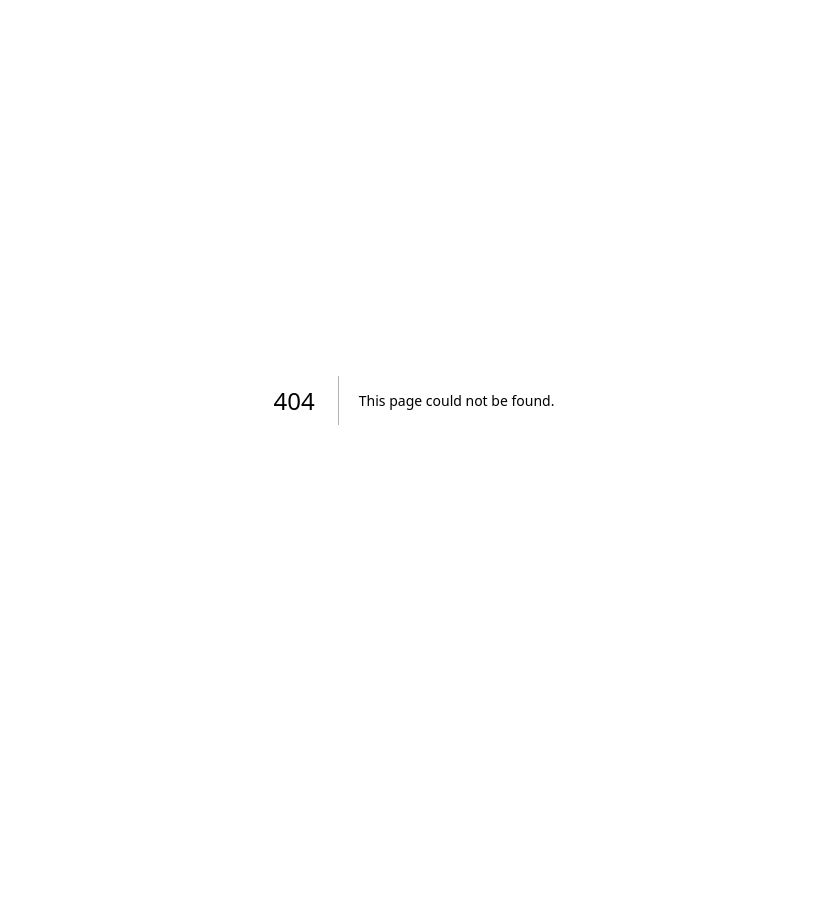
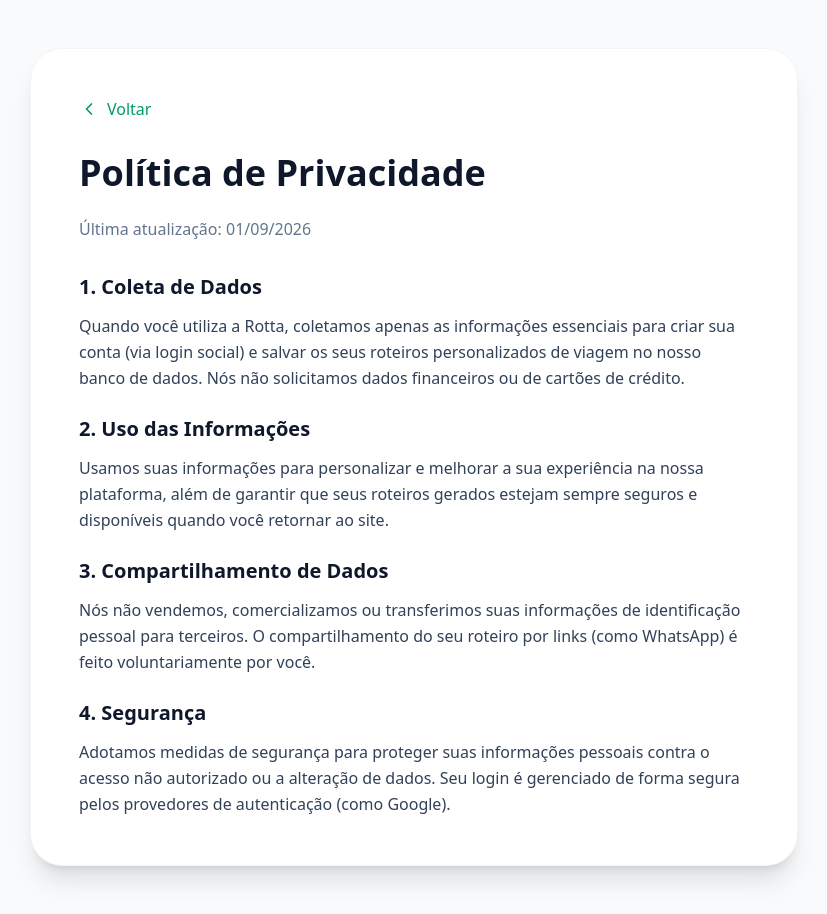
Before and after one commit to iago012h/rotta, a Next.js app: page /privacidade in a window 1280 px wide. Before the commit this address had no page. Shown: the whole page, without its empty margins (226-1053 px from the left). Before the commit the page ends 800 px from the top, so only its background shows below. Built offline with nearby package versions, Linux system fonts and the light colour scheme; a web font is replaced by a local one.

Commit message:
feat: modal de destino em alta com orcamento dinamico e paginas de termos

```diff
--- a/src/app/page.tsx
+++ b/src/app/page.tsx
@@ -68,6 +68,7 @@ export default function Home() {
   // Estado para Confirmar Pessoas em Destinos Populares
   const [destinoParaConfirmar, setDestinoParaConfirmar] = useState<{nome: string, preco: string} | null>(null);
   const [pessoasConfirmacao, setPessoasConfirmacao] = useState("1");
+  const [orcamentoConfirmacao, setOrcamentoConfirmacao] = useState("");
 
   const chatEndRef = useRef<HTMLDivElement>(null);
   const searchBarRef = useRef<HTMLDivElement>(null);
@@ -149,6 +150,7 @@ export default function Home() {
   const handleDestinoClick = (nomeDestino: string, precoEstimado: string) => {
     setDestinoParaConfirmar({ nome: nomeDestino, preco: precoEstimado });
     setPessoasConfirmacao("1");
+    setOrcamentoConfirmacao("");
   };
 
   const handleQuestionClick = (question: string, answer: string) => {
@@ -209,9 +211,9 @@ export default function Home() {
               <X className="w-5 h-5" />
             </button>
             <h2 className="text-3xl font-serif font-bold mb-2">Partiu {destinoParaConfirmar.nome}?</h2>
-            <p className="text-gray-500 mb-6">Quantas pessoas vão curtir essa viagem com você?</p>
+            <p className="text-gray-500 mb-6">Personalize os últimos detalhes para a sua viagem.</p>
 
-            <div className="flex flex-col w-full mb-6 relative group">
+            <div className="flex flex-col w-full mb-4 relative group">
               <span className="text-[10px] sm:text-xs font-bold text-gray-600 uppercase tracking-wider mb-2">Viajantes</span>
               <select
                 value={pessoasConfirmacao}
@@ -225,19 +227,33 @@ export default function Home() {
               </select>
             </div>
 
+            <div className="flex flex-col w-full mb-6 relative group">
+              <span className="text-[10px] sm:text-xs font-bold text-gray-600 uppercase tracking-wider mb-2">Orçamento Total</span>
+              <div className="flex items-center bg-gray-50 border border-gray-200 hover:border-emerald-500 transition-colors p-4 rounded-xl">
+                <span className="text-sm sm:text-base text-slate-900 font-medium mr-2">R$</span>
+                <input
+                  type="number"
+                  value={orcamentoConfirmacao}
+                  onChange={(e) => setOrcamentoConfirmacao(e.target.value)}
+                  placeholder="Ex: 5000"
+                  className="bg-transparent outline-none text-slate-900 font-medium placeholder-gray-400 w-full text-sm sm:text-base appearance-none"
+                />
+              </div>
+            </div>
+
             <button
               onClick={() => {
-                const precoNumerico = destinoParaConfirmar.preco.replace(/\D/g, '');
+                const finalOrcamento = orcamentoConfirmacao.trim() ? orcamentoConfirmacao : destinoParaConfirmar.preco.replace(/\D/g, '');
                 if (!user) {
                   setDestino(destinoParaConfirmar.nome);
-                  setOrcamento(precoNumerico);
+                  setOrcamento(finalOrcamento);
                   setDuracao("5");
                   setPessoas(pessoasConfirmacao);
                   setSurpriseMe(false);
                   setDestinoParaConfirmar(null);
                   setIsLoginModalOpen(true);
                 } else {
-                  router.push(`/dashboard?destino=${encodeURIComponent(destinoParaConfirmar.nome)}&duracao=5&orcamento=${encodeURIComponent(precoNumerico)}&pessoas=${encodeURIComponent(pessoasConfirmacao)}`);
+                  router.push(`/dashboard?destino=${encodeURIComponent(destinoParaConfirmar.nome)}&duracao=5&orcamento=${encodeURIComponent(finalOrcamento)}&pessoas=${encodeURIComponent(pessoasConfirmacao)}`);
                 }
               }}
               className="w-full flex items-center justify-center gap-3 bg-emerald-600 text-white hover:bg-emerald-700 p-4 rounded-2xl font-medium transition"
@@ -482,7 +498,7 @@ export default function Home() {
                   <div className="absolute inset-0 bg-gradient-to-t from-black/80 via-black/20 to-transparent" />
                   <div className="absolute bottom-0 left-0 p-6 w-full">
                     <h3 className="text-2xl font-bold text-white mb-1">{destino.nome}</h3>
-                    <p className="text-white/90 font-medium text-sm">{destino.local} • {destino.preco}</p>
+                    <p className="text-white/90 font-medium text-sm">{destino.local}</p>
                   </div>
                 </div>
               ))}
@@ -555,8 +571,8 @@ export default function Home() {
           </div>
           <p className="text-sm text-gray-400">© 2026 Rotta. Construído para transformar viagens.</p>
           <div className="flex gap-4">
-            <span className="text-sm text-gray-400 hover:text-white cursor-pointer">Termos</span>
-            <span className="text-sm text-gray-400 hover:text-white cursor-pointer">Privacidade</span>
+            <a href="/termos" className="text-sm text-gray-400 hover:text-white cursor-pointer transition">Termos</a>
+            <a href="/privacidade" className="text-sm text-gray-400 hover:text-white cursor-pointer transition">Privacidade</a>
           </div>
         </div>
       </footer>
--- /dev/null
+++ b/src/app/privacidade/page.tsx
@@ -0,0 +1,46 @@
+import React from 'react';
+import { useRouter } from 'next/navigation';
+import { ChevronLeft } from 'lucide-react';
+
+export default function PrivacidadePage() {
+  const router = useRouter();
+
+  return (
+    <div className="min-h-screen bg-slate-50 text-slate-900 font-sans p-6 md:p-12">
+      <div className="max-w-3xl mx-auto bg-white p-8 md:p-12 rounded-[2rem] shadow-xl border border-gray-100">
+        <button
+          onClick={() => router.back()}
+          className="flex items-center gap-2 text-emerald-600 font-medium mb-8 hover:text-emerald-700 transition"
+        >
+          <ChevronLeft className="w-5 h-5" />
+          Voltar
+        </button>
+
+        <h1 className="text-4xl font-serif font-bold text-slate-900 mb-6">Política de Privacidade</h1>
+        <p className="text-slate-500 mb-8">Última atualização: {new Date().toLocaleDateString('pt-BR')}</p>
+
+        <div className="space-y-6 text-slate-700 leading-relaxed">
+          <section>
+            <h2 className="text-xl font-bold text-slate-900 mb-3">1. Coleta de Dados</h2>
+            <p>Quando você utiliza a Rotta, coletamos apenas as informações essenciais para criar sua conta (via login social) e salvar os seus roteiros personalizados de viagem no nosso banco de dados. Nós não solicitamos dados financeiros ou de cartões de crédito.</p>
+          </section>
+
+          <section>
+            <h2 className="text-xl font-bold text-slate-900 mb-3">2. Uso das Informações</h2>
+            <p>Usamos suas informações para personalizar e melhorar a sua experiência na nossa plataforma, além de garantir que seus roteiros gerados estejam sempre seguros e disponíveis quando você retornar ao site.</p>
+          </section>
+
+          <section>
+            <h2 className="text-xl font-bold text-slate-900 mb-3">3. Compartilhamento de Dados</h2>
+            <p>Nós não vendemos, comercializamos ou transferimos suas informações de identificação pessoal para terceiros. O compartilhamento do seu roteiro por links (como WhatsApp) é feito voluntariamente por você.</p>
+          </section>
+
+          <section>
+            <h2 className="text-xl font-bold text-slate-900 mb-3">4. Segurança</h2>
+            <p>Adotamos medidas de segurança para proteger suas informações pessoais contra o acesso não autorizado ou a alteração de dados. Seu login é gerenciado de forma segura pelos provedores de autenticação (como Google).</p>
+          </section>
+        </div>
+      </div>
+    </div>
+  );
+}
--- /dev/null
+++ b/src/app/termos/page.tsx
@@ -0,0 +1,46 @@
+import React from 'react';
+import { useRouter } from 'next/navigation';
+import { ChevronLeft } from 'lucide-react';
+
+export default function TermosPage() {
+  const router = useRouter();
+
+  return (
+    <div className="min-h-screen bg-slate-50 text-slate-900 font-sans p-6 md:p-12">
+      <div className="max-w-3xl mx-auto bg-white p-8 md:p-12 rounded-[2rem] shadow-xl border border-gray-100">
+        <button
+          onClick={() => router.back()}
+          className="flex items-center gap-2 text-emerald-600 font-medium mb-8 hover:text-emerald-700 transition"
+        >
+          <ChevronLeft className="w-5 h-5" />
+          Voltar
+        </button>
+
+        <h1 className="text-4xl font-serif font-bold text-slate-900 mb-6">Termos de Uso</h1>
+        <p className="text-slate-500 mb-8">Última atualização: {new Date().toLocaleDateString('pt-BR')}</p>
+
+        <div className="space-y-6 text-slate-700 leading-relaxed">
+          <section>
+            <h2 className="text-xl font-bold text-slate-900 mb-3">1. Aceitação dos Termos</h2>
+            <p>Ao acessar e utilizar o site Rotta, você concorda em cumprir estes termos de serviço, todas as leis e regulamentos aplicáveis. Se você não concordar com algum destes termos, está proibido de usar ou acessar este site.</p>
+          </section>
+
+          <section>
+            <h2 className="text-xl font-bold text-slate-900 mb-3">2. Uso do Serviço</h2>
+            <p>A Rotta utiliza inteligência artificial para sugerir roteiros de viagem. Estas sugestões são apenas informativas e não garantem a disponibilidade ou preços reais dos serviços de terceiros (hotéis, passagens, passeios). A compra e reserva final é de inteira responsabilidade do usuário.</p>
+          </section>
+
+          <section>
+            <h2 className="text-xl font-bold text-slate-900 mb-3">3. Isenção de Responsabilidade</h2>
+            <p>Os materiais no site da Rotta são fornecidos "como estão". A Rotta não oferece garantias, expressas ou implícitas, sobre a exatidão, os resultados prováveis, ou a confiabilidade do uso dos materiais e rotas sugeridas.</p>
+          </section>
+
+          <section>
+            <h2 className="text-xl font-bold text-slate-900 mb-3">4. Modificações</h2>
+            <p>A Rotta pode revisar estes termos de serviço do site a qualquer momento, sem aviso prévio. Ao usar este site, você concorda em ficar vinculado à versão atual desses termos de serviço.</p>
+          </section>
+        </div>
+      </div>
+    </div>
+  );
+}
```
